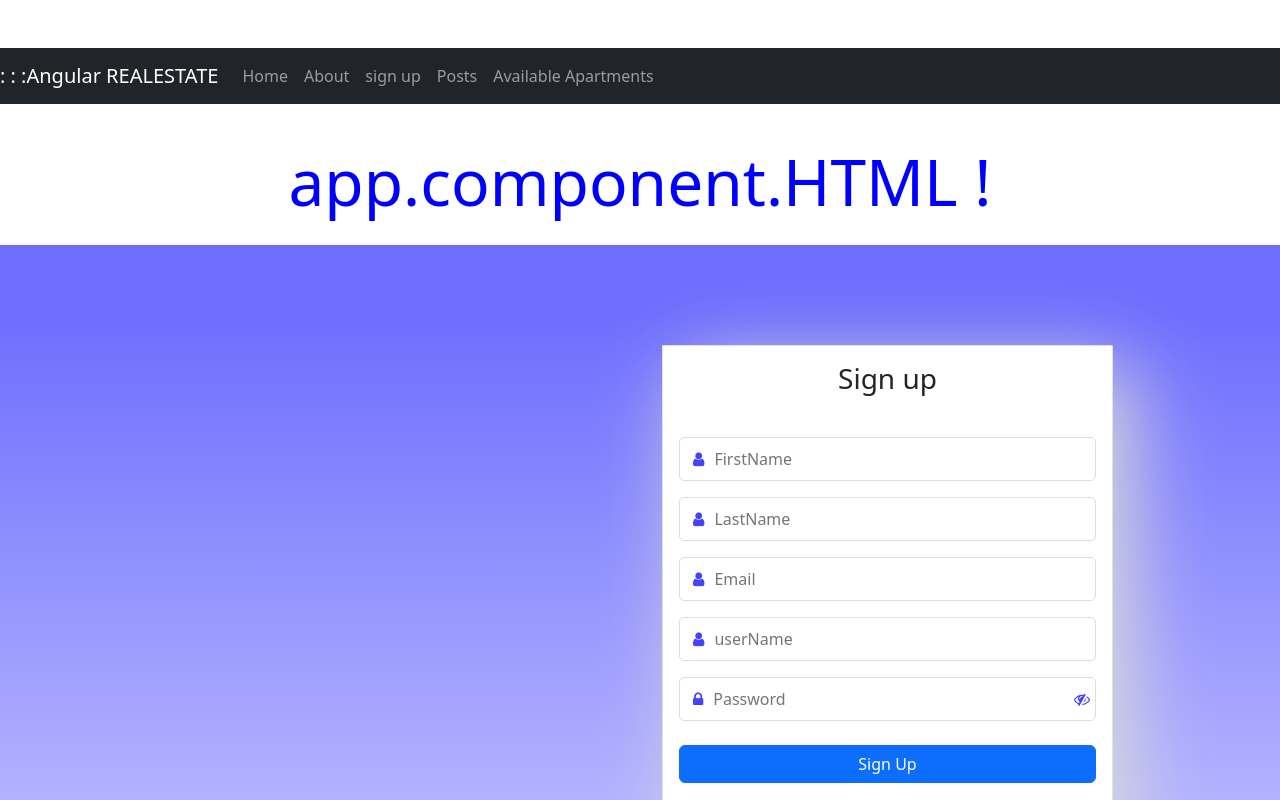
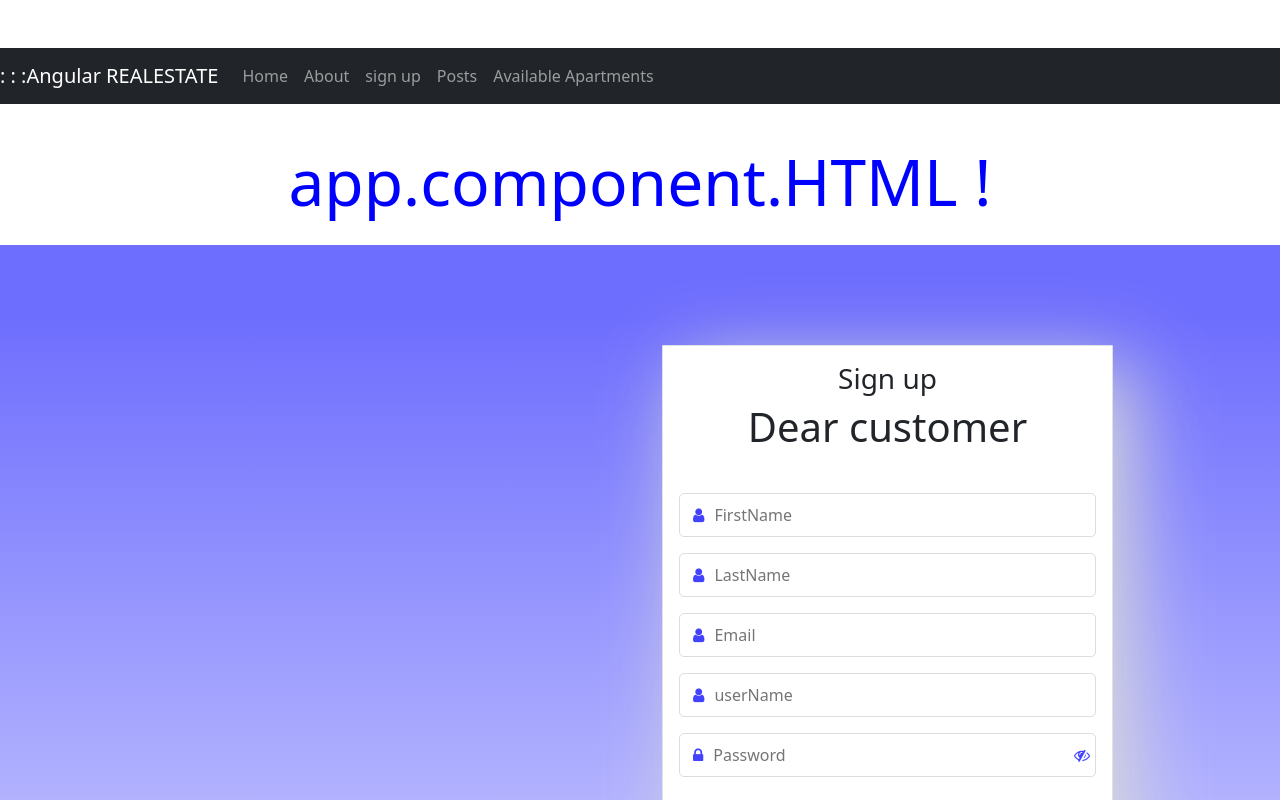
Before and after one commit to MaxJokar/Angular--.Net-Core-Login---SignUp-Page-complete-Authentication---Authorization, an Angular app: page /signup in a window 1280 px wide. Shown: the top 800 px of the page. Built offline with nearby package versions, Linux system fonts and the light colour scheme.

Commit message:
Added singup onfirstNameInputChanged function

```diff
--- a/src/app/app.component.html
+++ b/src/app/app.component.html
@@ -1,7 +1,6 @@
 
 <br>
 <app-navbar></app-navbar>
-
 
 
 <div class="hpadding">
--- a/src/app/components/login/login.component.html
+++ b/src/app/components/login/login.component.html
@@ -5,6 +5,9 @@
                 <div class="panel border bg-white">
                     <div class="pannel-heading">
                         <h3 class="pt-3 font-weight-bold">Login</h3>
+                        <input type="text" >
+
+
                     </div>
 
                     <div class="panel-body p-3">
@@ -43,6 +46,9 @@
                         <a href="https://wwww.github.com" target = "_blank" class="px-2"> <img src="../../assets/images/github.png" alt="Profile Image" class="profile" ></a>
                         <a href="https://wwww.linkedin.com" target = "_blank" class="px-2"> <img src="../../assets/images/linkedin.png" alt="Profile Image" class="profile" ></a>
 
+
+
+
                     </div>
                 </div>
                 </div>
--- a/src/app/components/signup/signup.component.html
+++ b/src/app/components/signup/signup.component.html
@@ -5,6 +5,11 @@
                 <div class="panel border bg-white">
                     <div class="pannel-heading">
                         <h3 class="pt-3 font-weight-bold">Sign up</h3>
+                        <h1 [hidden]="firstName === '' " >Welcome {{ firstName }} </h1>
+                        <h1 [hidden]="firstName !== '' " >Dear customer </h1>
+
+
+
                     </div>
                 <div class="panel-body p-3">
                     <form [formGroup]="signUpForm">
@@ -12,7 +17,8 @@
                         <div class="form-group pt-3">
                             <div class="input-field" [class.error]="signUpForm.controls['firstName'].dirty && signUpForm.hasError('required','firstName')">
                                 <span class="fa fa-user p-2"></span>
-                                <input formControlName= "firstName" type="text" placeholder="FirstName">
+                                <input formControlName= "firstName" type="text" placeholder="FirstName" (input) = "onfirstNameInputChanged($event)">
+
                             </div>
                         </div>
                         <small *ngIf="signUpForm.controls['firstName'].dirty && signUpForm.hasError('required','firstName')" class="text-danger">FirstName is required </small>
--- a/src/app/components/signup/signup.component.ts
+++ b/src/app/components/signup/signup.component.ts
@@ -15,6 +15,8 @@ export class SignupComponent {
   isText:boolean = false ;
   eyeIcon: string = "fa-eye-slash";
   signUpForm!: FormGroup;
+  firstName:string='';
+  lastName: string = '' ;
 
 
 
@@ -32,6 +34,8 @@ export class SignupComponent {
     })
 
   }
+
+
   //To convert from one to another status
   hideShowPass(){
     this.isText = !this.isText ;
@@ -40,7 +44,15 @@ export class SignupComponent {
 
   }
 
+  public onfirstNameInputChanged(e:Event) {
+    this.firstName = (<HTMLInputElement>e.target ).value;
+
+  }
+
+
   onSignup() {
+
+
     if(this.signUpForm.valid) {
       // Call the method ,send object signUpForm
       this.auth.signUp(this.signUpForm.value)
@@ -48,11 +60,13 @@ export class SignupComponent {
         next:(res=>{
           // if its success it gives alert then reset the form
           alert(res.message);
+
           this.signUpForm.reset();
           // if the sign up is success we can login & show on Dashboard Component
           // we are sending to the login page
           this.router.navigate(['login']);
         })
+
         ,error:(err=>{
           alert(err?.error.message)
         })
```
Also changed, not shown: src/app/components/login/login.component.ts (+13 -0 lines).
